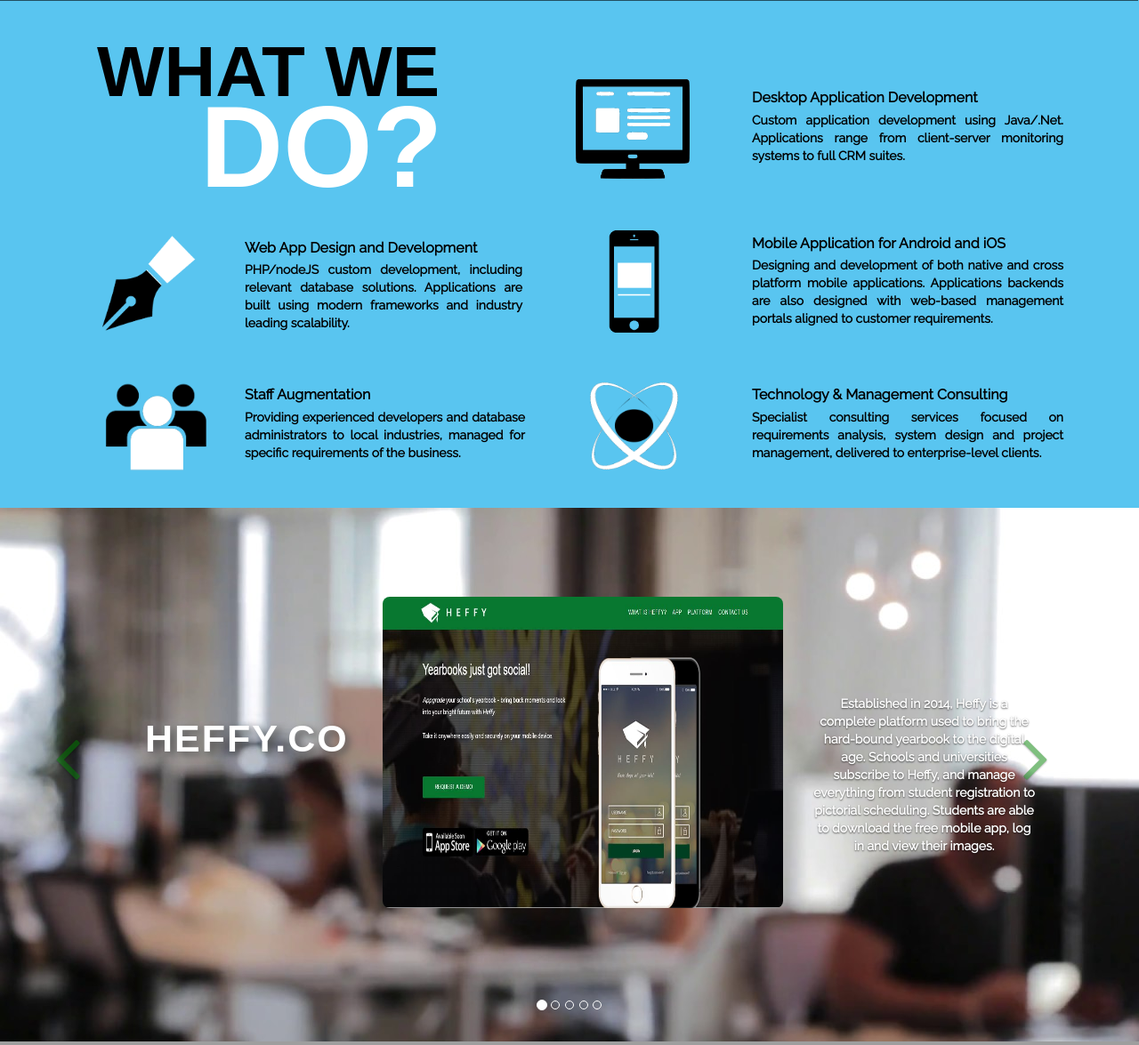
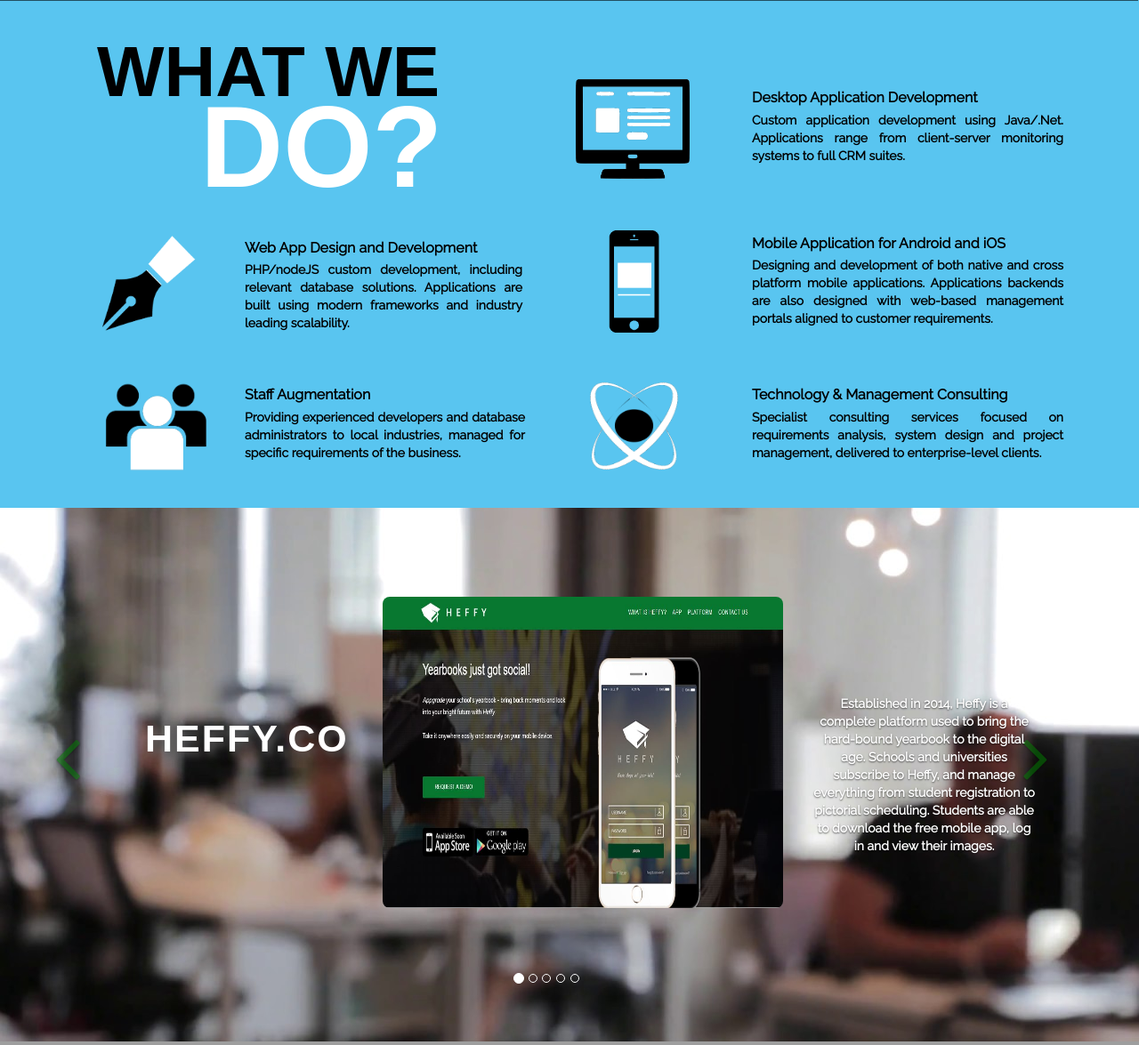
Before and after one commit to Reymond31/nmgwebsite, a CodeIgniter app: page /database/ in a window 1280 px wide. Shown: the part 2061-3236 px from the top of the page at 89% size. Run offline with CodeIgniter, Linux system fonts and the light colour scheme; some libraries are stand-ins or nearby versions; grey boxes are pictures that could not be loaded.

Commit message:
products

```diff
--- a/assets/css/products.css
+++ b/assets/css/products.css
@@ -18,6 +18,9 @@
     width: 100%;
     overflow: hidden;
     background: url('../img/prod.jpg');
+    background-attachment: fixed ;
+  background-position: center;
+    background-repeat: no-repeat;
     background-size: cover;
 }
 .icon-angle-left:before {
@@ -82,3 +85,16 @@
  text-shadow: 0.1em 0.1em 0.2em #585757;
  text-align: center;
 }
+
+.carousel-indicators {
+    position: absolute;
+    bottom: 10px;
+    left: 50%;
+    z-index: 15;
+    width: 60%;
+    padding-left: 0;
+    margin-left: -32%;
+    text-align: center;
+    list-style: none;
+    margin-bottom: 50px;
+}
```
